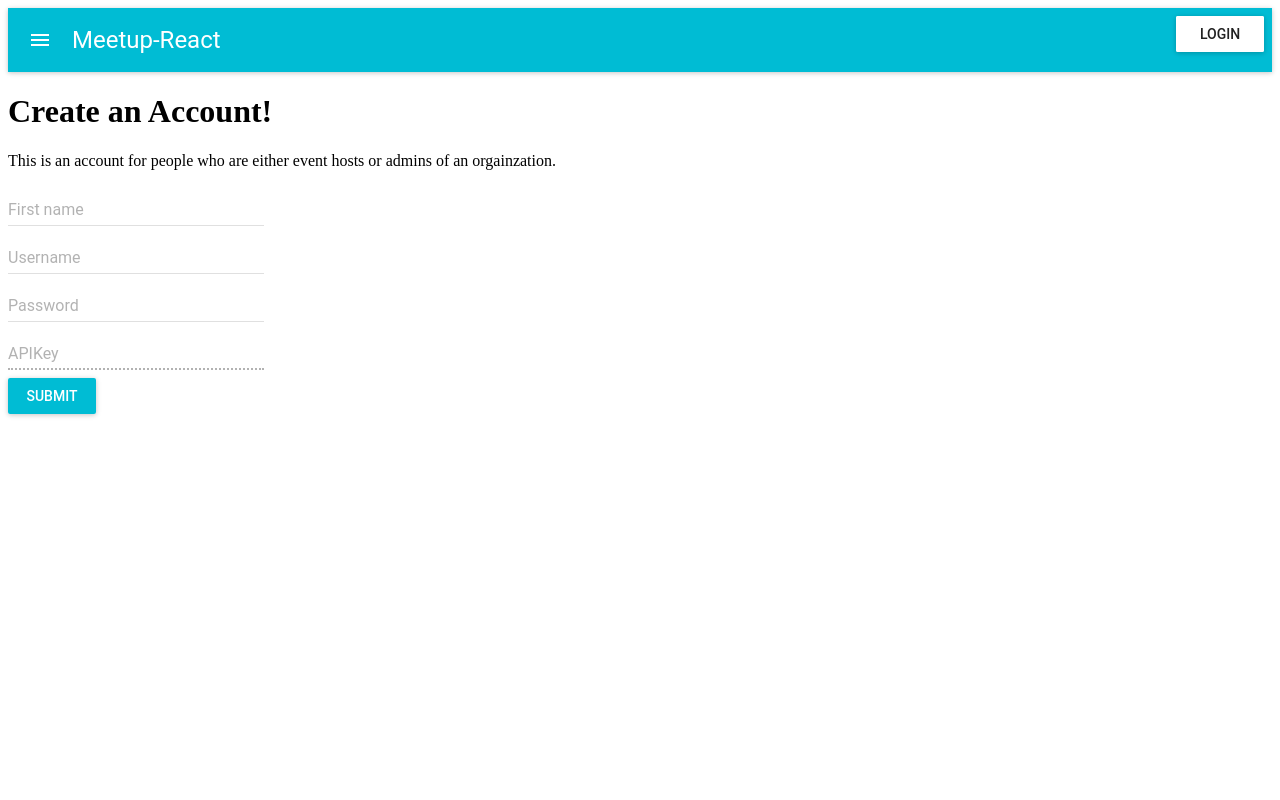
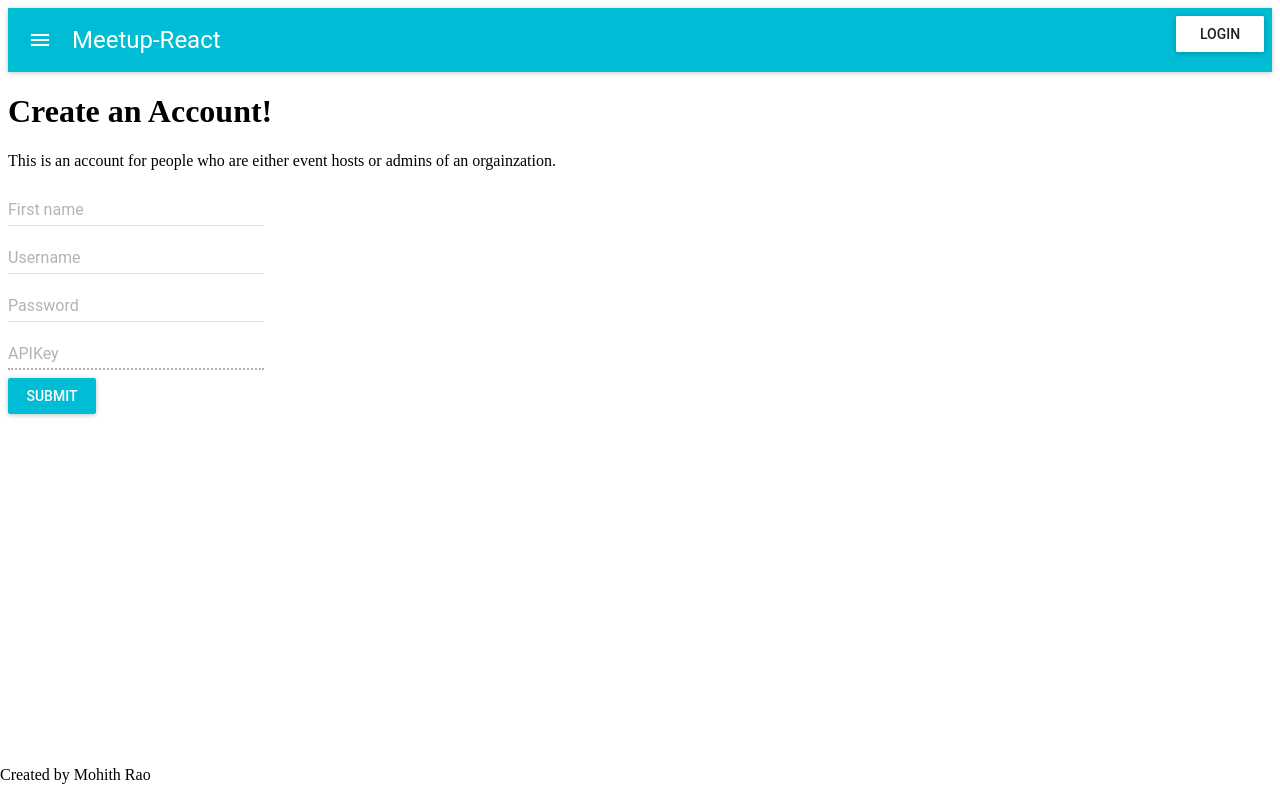
Before and after one commit to mrao2/meetupmohith2, a React (Create React App) app: page /Create in a window 1280 px wide. Built offline with nearby package versions, Linux system fonts and the light colour scheme.

Commit message:
updated content

```diff
--- a/package.json
+++ b/package.json
@@ -5,6 +5,8 @@
   "dependencies": {
     "axios": "^0.17.1",
     "material-ui": "^0.20.0",
+    "node-sass": "^4.7.2",
+    "node-sass-chokidar": "0.0.3",
     "react": "^16.2.0",
     "react-dom": "^16.2.0",
     "react-flexbox-grid": "^2.0.0",
--- a/src/App.js
+++ b/src/App.js
@@ -7,12 +7,14 @@ import {
 import MuiThemeProvider from 'material-ui/styles/MuiThemeProvider'
 import getMuiTheme from 'material-ui/styles/getMuiTheme'
 
+
 //Components
 import Homepage from './Components/pages/Homepage'
 import Header from './Components/header'
 import Login from './Components/pages/login'
 import Dashboard from './Components/pages/dashboard'
 import Create from './Components/pages/create'
+import Footer from './Components/footer'
 
 
 class App extends Component {
@@ -28,10 +30,11 @@ class App extends Component {
               <Route exact path='/Login' component={Login} />
               <Route exact path='/Dashboard' component={Dashboard} />
               <Route exact path='/Create' component={Create} />
+
             </div>
           </Router>
 
-
+          <Footer />
 
         </div>
       </MuiThemeProvider>
--- a/src/Components/footer.js
+++ b/src/Components/footer.js
@@ -1 +1,17 @@
-import react from 'react';
+import React, { Component } from 'react'
+import styles from '../styles.css'
+
+class Footer extends Component {
+  render() {
+    return (
+    	<footer>
+        <div className="footerContainer">
+          <p>Created by Mohith Rao</p>
+        </div>
+
+    	</footer>
+    )
+  }
+}
+
+export default Footer
--- a/src/Components/header.js
+++ b/src/Components/header.js
@@ -3,6 +3,9 @@ import AppBar from 'material-ui/AppBar';
 import RaisedButton from 'material-ui/RaisedButton'
 
 class Header extends Component {
+
+
+
   render(){
     return(
       <AppBar
--- /dev/null
+++ b/src/styles.css
@@ -0,0 +1,14 @@
+/* footer.js */
+.footerContainer {
+  position: fixed;
+    height: 50px;
+    background-color: white;
+    bottom: 0px;
+    left: 0px;
+    right: 0px;
+    margin-bottom: 0px;
+    text-align: left;
+}
+
+
+/* App.js */
```
Also changed, not shown: 1 other file (tests, documents, lock files or other folders).
